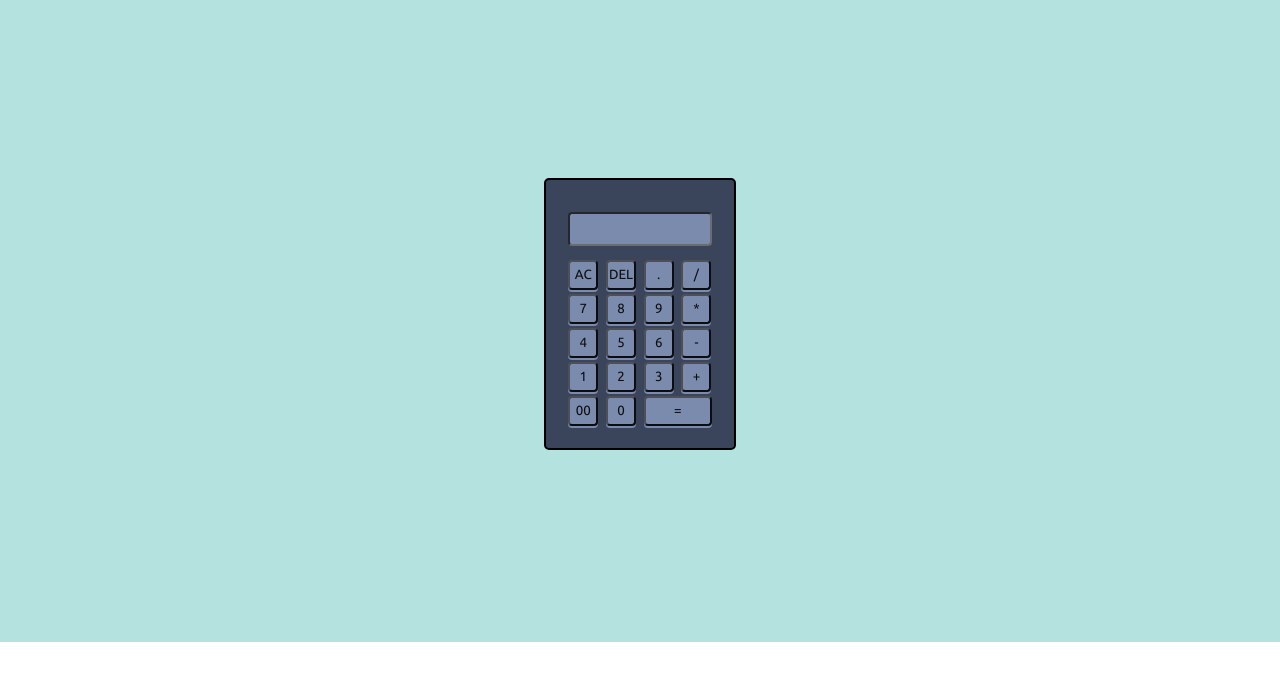
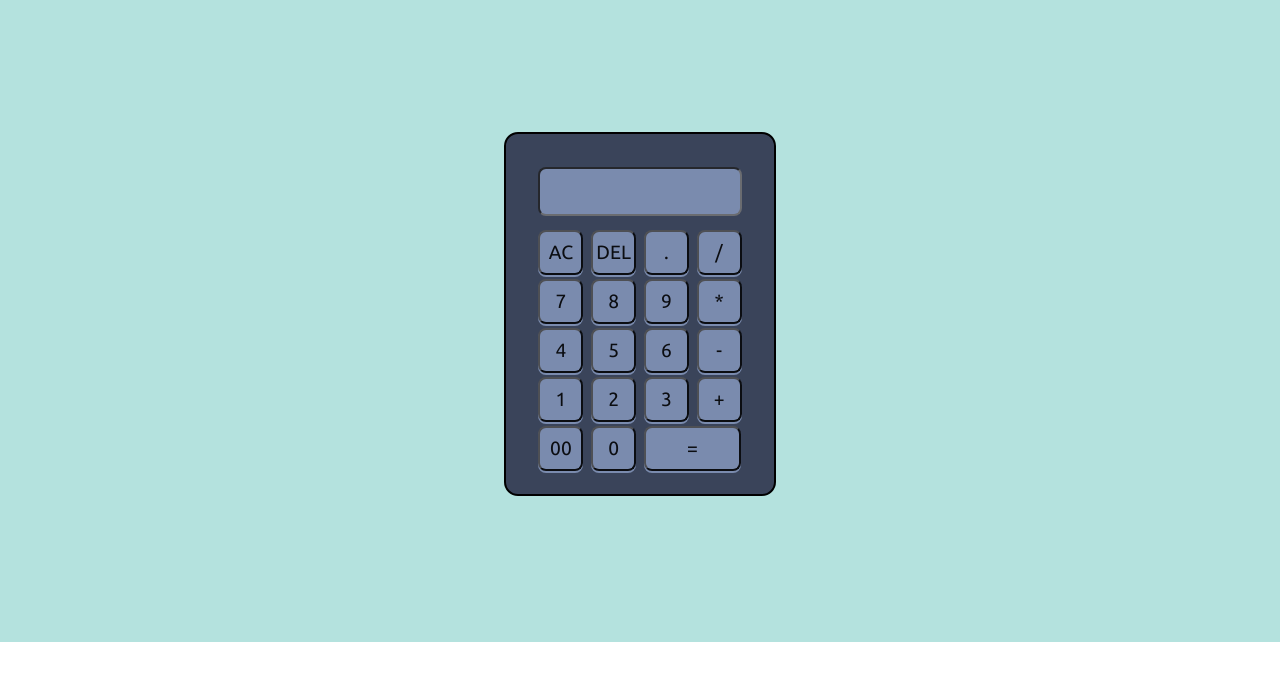
Before and after one commit to PANKAJ211BHATT/calculator, a plain HTML site: page index.html in a window 1280 px wide. Shown: the part 117-798 px from the top of the page. Drawn offline with Linux system fonts and the light colour scheme.

Commit message:
some CHANGES

```diff
--- a/index.html
+++ b/index.html
@@ -13,7 +13,7 @@
             <div id="calcluator">
                 <form>
                     <div id="display">
-                        <input type="text" name="display" >
+                        <input type="text" name="display" id="displayInput" >
                     </div>
                     <div>
                         <input type="button" value="AC" onclick ="display.value =''">
@@ -40,7 +40,7 @@
                         <input type="button" value="+" onclick ="display.value+='+'">
                     </div>
                     <div>
-                        <input type="button" value="00"onclick ="display.value+=''">
+                        <input type="button" value="00"onclick ="display.value+='00'">
                         <input type="button" value="0"onclick ="display.value+='0'">
                         <input type="button" value="="onclick ="display.value=eval(display.value)"
                         class="equal">
--- a/script.js
+++ b/script.js
@@ -0,0 +1,8 @@
+document.addEventListener("DOMContentLoaded", function () {
+    const displayInput = document.getElementById("displayInput");
+
+    displayInput.addEventListener("input", function () {
+
+      displayInput.scrollLeft = displayInput.scrollWidth;
+    });
+  });
--- a/style.css
+++ b/style.css
@@ -24,24 +24,25 @@
 
 #calcluator{
     border: 2px solid black;
-    border-radius: 5px;
+    border-radius: 14px;
     display: flex;
     background-color: #3a445a;
     justify-content: center;
     align-items: center;
-    padding: 20px;
+    padding: 30px;
+    height: 300px;
 }
 
 #calcluator form input{
     margin: 2px;
-
-    width: 30px;
-    height: 30px;
-    border-radius: 4px;
+    width: 45px;
+    height: 45px;
+    border-radius: 8px;
     opacity: .8;
     background-color: #8b9dc3;
     cursor: pointer;
     box-shadow: 0px 2px 0px 0px #8b9dc3;
+    font-size: larger;
 
 }
 
@@ -54,14 +55,20 @@ form #display{
     justify-content: end;
     padding: 10px 0;
 }
+#display {
+    overflow: hidden;
+    white-space: nowrap;
+    direction: rtl;
+  }
+
 form #display input{
     text-align: right;
     flex: 1;
     box-shadow: none;
-    font-size: larger;
+    font-size: 50px;
 }
 
 
 #calcluator form input.equal {
-    width: 68px;
+    width: 97px;
 }
```
